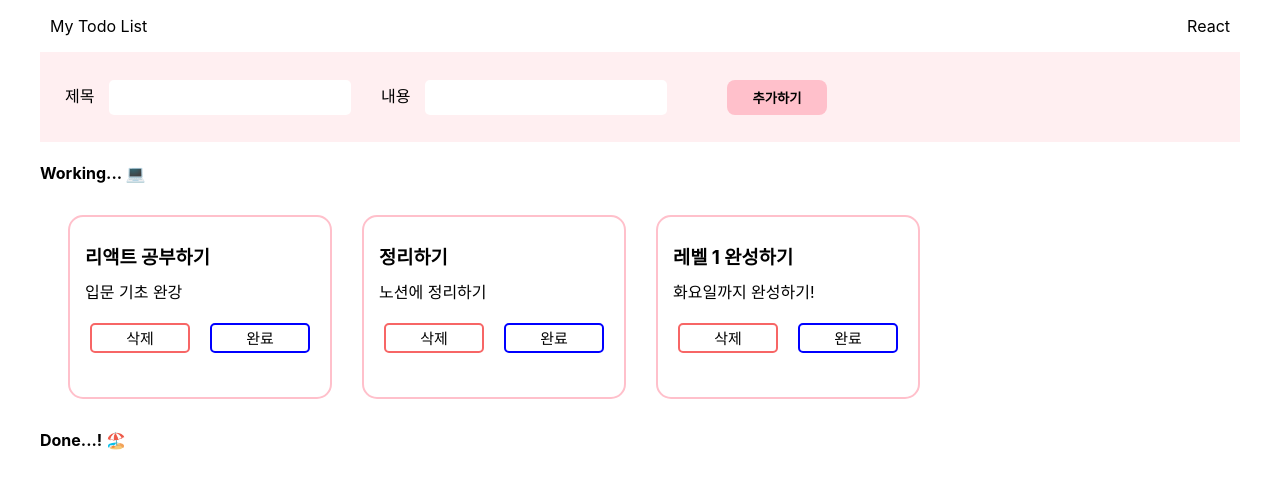
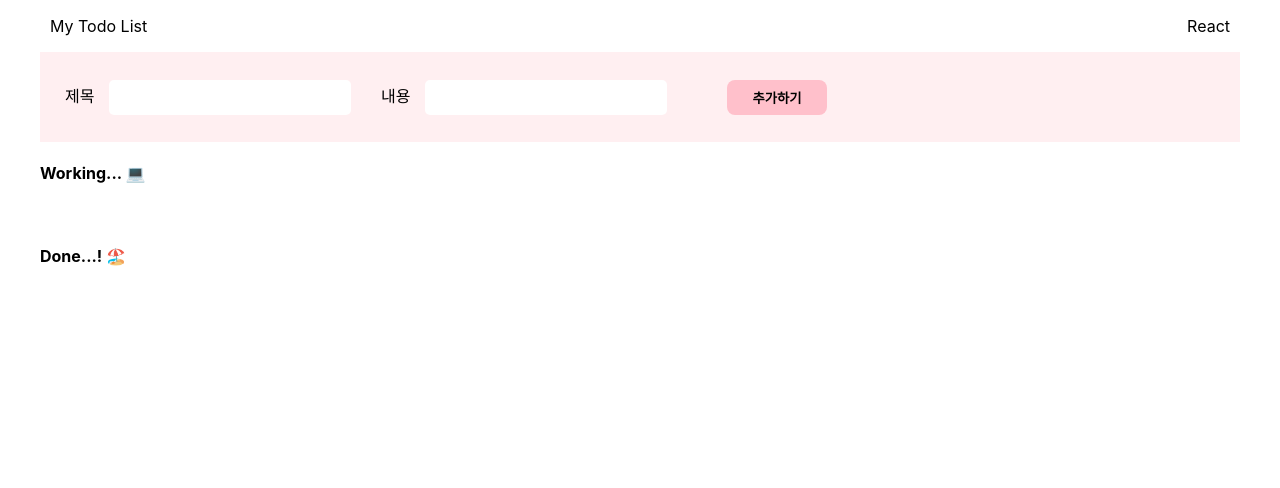
Before and after one commit to richeeee128/INOCAM, a React (Create React App) app: page / in a window 1280 px wide. Shown: the top 488 px of the page. Built offline with nearby package versions, Linux system fonts and the light colour scheme.

Commit message:
feat : 컴포넌트 분리 +1 #2

```diff
--- a/src/App.jsx
+++ b/src/App.jsx
@@ -1,21 +1,14 @@
 import React, { useState } from 'react';
 import './App.css';
-import TodoContainer from './todoContainer';
+import TodoContainer from './components/TodoContainer';
+import InputBox from './components/InputBox';
 
 function App() {
-  const [todo, setTodo] = useState([
-    { id: 1, title: '리액트 공부하기', text: '입문 기초 완강', isDone: false },
-    { id: 2, title: '정리하기', text: '노션에 정리하기', isDone: false },
-    {
-      id: 3,
-      title: '레벨 1 완성하기',
-      text: '화요일까지 완성하기!',
-      isDone: false,
-    },
-  ]);
-
+  const [todo, setTodo] = useState([]);
+  const [id, setId] = useState(0);
   const [title, setTitle] = useState('');
   const [text, setText] = useState('');
+
   const titleChangeHandler = (event) => {
     setTitle(event.target.value);
   };
@@ -24,8 +17,10 @@ function App() {
   };
 
   const clickedAddTodo = () => {
+    const newId = id + 1;
+    setId(newId);
     const newTodo = {
-      id: Date.now(),
+      id: newId,
       title,
       text,
       isDone: false,
@@ -59,17 +54,13 @@ function App() {
         <p>My Todo List</p>
         <p>React</p>
       </div>
-      <div className='inputbox'>
-        <div className='input'>
-          제목 <input value={title} onChange={titleChangeHandler} />
-        </div>
-        <div className='input'>
-          내용 <input value={text} onChange={textChangeHandler} />
-        </div>
-        <button className='creatBtn' onClick={clickedAddTodo}>
-          추가하기
-        </button>
-      </div>
+      <InputBox
+        title={title}
+        text={text}
+        titleChangeHandler={titleChangeHandler}
+        textChangeHandler={textChangeHandler}
+        clickedAddTodo={clickedAddTodo}
+      />
       <h4>Working... 💻</h4>
       <div className='Working'>
         {workingTodos.map((item) => (
--- /dev/null
+++ b/src/components/InputBox.jsx
@@ -0,0 +1,23 @@
+function InputBox({
+  title,
+  text,
+  titleChangeHandler,
+  textChangeHandler,
+  clickedAddTodo,
+}) {
+  return (
+    <div className='inputbox'>
+      <div className='input'>
+        제목 <input value={title} onChange={titleChangeHandler} />
+      </div>
+      <div className='input'>
+        내용 <input value={text} onChange={textChangeHandler} />
+      </div>
+      <button className='creatBtn' onClick={clickedAddTodo}>
+        추가하기
+      </button>
+    </div>
+  );
+}
+
+export default InputBox;
--- a/src/todoContainer.jsx
+++ b/src/components/TodoContainer.jsx
@@ -1,23 +1,20 @@
 function TodoContainer({ item, removeBtn, toggleState }) {
+  const removeTodoHandler = () => {
+    removeBtn(item.id);
+  };
+  const toggleStateoHandler = () => {
+    toggleState(item.id);
+  };
+
   return (
     <div key={item.id} className='content'>
       <h3>{item.title}</h3>
       {item.text}
       <br />
-      <button
-        className='delete'
-        onClick={() => {
-          removeBtn(item.id);
-        }}
-      >
+      <button className='delete' onClick={removeTodoHandler}>
         삭제
       </button>
-      <button
-        className='done'
-        onClick={() => {
-          toggleState(item.id);
-        }}
-      >
+      <button className='done' onClick={toggleStateoHandler}>
         {item.isDone ? '취소' : '완료'}
       </button>
     </div>
```
